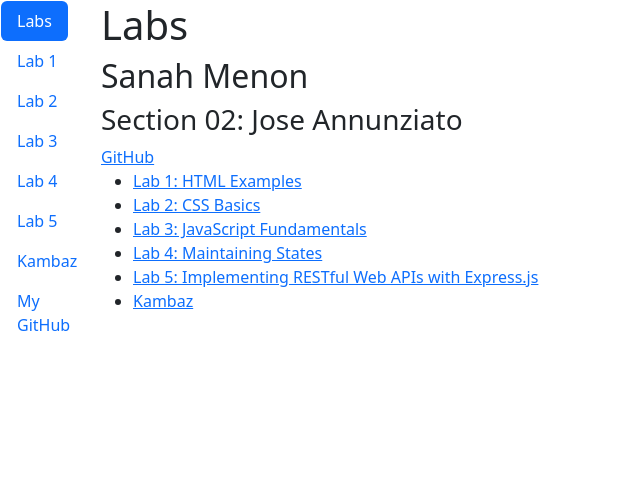
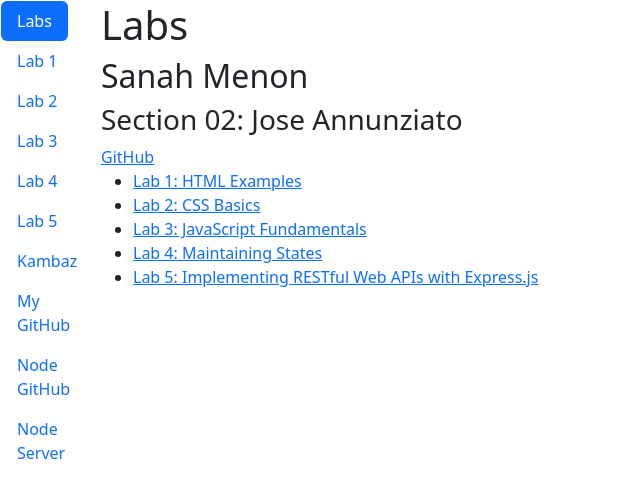
Before and after one commit to sanahmenon1/kambaz-next-js, a Next.js app: page /labs in a window 1280 px wide. Shown: the top 498 px of the page, without its empty margins (0-640 px from the left). Built offline with nearby package versions, Linux system fonts and the light colour scheme.

Commit message:
toc stuff

```diff
--- a/app/labs/TOC.tsx
+++ b/app/labs/TOC.tsx
@@ -33,5 +33,11 @@
   <NavItem>
     <NavLink href="https://github.com/sanahmenon1/kambaz-next-js/tree/main">My GitHub</NavLink>
   </NavItem>
+  <NavItem>
+    <NavLink href="https://github.com/sanahmenon1/kambaz-node-server-app">Node GitHub</NavLink>
+  </NavItem>
+  <NavItem>
+    <NavLink href="https://kambaz-node-server-app-3mwr.onrender.com">Node Server</NavLink>
+  </NavItem>
 </Nav>
 );}
--- a/app/labs/page.tsx
+++ b/app/labs/page.tsx
@@ -28,9 +28,6 @@
          <Link href="/labs/lab5" id="wd-lab5-link">
            Lab 5: Implementing RESTful Web APIs with Express.js </Link>
        </li>
-       <li>
-       <Link href="/" id="wd-kambaz-link">Kambaz</Link>
-       </li>
      </ul>
    </div>
 );}
```
